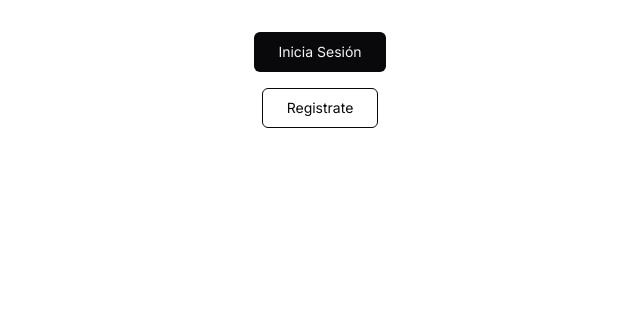
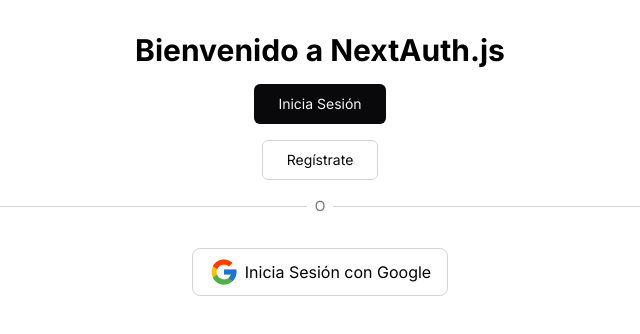
Before and after one commit to RoggerMen/NextJS-AuthJS, a Next.js app: page / in a window 1280 px wide. Shown: the top 334 px of the page, without its empty margins (320-960 px from the left). Built offline with nearby package versions, Linux system fonts and the light colour scheme; no server answers.

Commit message:
subiendo diseño un poco con loading

```diff
--- a/src/app/(auth)/_components/AuthForm/GoogleSignInButton.tsx
+++ b/src/app/(auth)/_components/AuthForm/GoogleSignInButton.tsx
@@ -1,39 +1,61 @@
-"use client"
+"use client";
 
-import { signIn } from "next-auth/react"
-import { FC, ReactNode } from "react"
-import { FcGoogle } from "react-icons/fc"
-import { useRouter } from "next/navigation"
+import { signIn } from "next-auth/react";
+import { FC, ReactNode } from "react";
+import { FcGoogle } from "react-icons/fc";
+import { useRouter } from "next/navigation";
+import { Loader2 } from "lucide-react";
 
 interface GoogleSignInButtonProps {
-    children: ReactNode
+  children: ReactNode;
+  isLoading?: boolean;
+  setIsLoading:(loading: boolean) => void;
 }
 
-const GoogleSignInButton: FC<GoogleSignInButtonProps> = ({ children }) => {
-    const router = useRouter()
+const GoogleSignInButton: FC<GoogleSignInButtonProps> = ({ children, isLoading, setIsLoading }) => {
+  const router = useRouter();
+
 
   const handleGoogleSignIn = async () => {
+    setIsLoading(true);
     try {
-            const result = await signIn("google", { callbackUrl: "/" })
+      const result = await signIn("google", { callbackUrl: "/" });
       if (result?.error) {
-                console.error("Error signing in with Google:", result.error)
+        console.error("Error signing in with Google:", result.error);
+        setIsLoading(false);
       } else {
-                router.push("/")
+        router.push("/");
       }
     } catch (error) {
-            console.error("Error signing in with Google:", error)
+      console.error("Error signing in with Google:", error);
+      setIsLoading(false);
     }
-    }
+  };
 
   return (
     <button
       onClick={handleGoogleSignIn}
-            className="w-full flex items-center justify-center gap-2 bg-white text-black border border-gray-300 rounded-lg px-4 py-2 mt-4 hover:bg-gray-100 transition-colors"
+      disabled={isLoading}
+      className={`flex items-center justify-center gap-1.5 ${
+        isLoading
+          ? "bg-gray-300 cursor-not-allowed"
+          : "bg-white hover:bg-gray-100"
+      }
+              bg-white text-black border border-gray-300 rounded-lg px-4 py-2 mt-4 hover:bg-gray-100 transition-colors`}
     >
-            <FcGoogle size={24} />
+      {isLoading ? (
+        <>
+          <Loader2 className="animate-spin w-5 h-5" />
+          <span>Inicia Sesión con Google...</span>
+        </>
+      ) : (
+        <>
+          <FcGoogle size={30} />
           {children}
+        </>
+      )}
     </button>
-    )
-}
+  );
+};
 
-export default GoogleSignInButton
+export default GoogleSignInButton;
--- a/src/app/(auth)/_components/AuthForm/form.tsx
+++ b/src/app/(auth)/_components/AuthForm/form.tsx
@@ -20,7 +20,6 @@
 import axios from "axios";
 import { signIn } from "next-auth/react";
 import { useRouter } from "next/navigation";
-import GoogleSignInButton from "./GoogleSignInButton";
 
 const formSchema = z.object({
   username: z.string().min(1, { message: "Campo Obligatorio" }),
@@ -80,96 +79,143 @@
 
   return (
     /*//IMPORTAMOS EL COMPONENTE "form" DE SHADCN */
-    <div className='w-full flex items-center justify-center flex-col gap-6'>
-
-        <div className='text-sm font-medium'>
-            <Link href={'/'} className='flex items-center gap-0.5 py-1 border-b border-transparent hover:border-b-zinc-950 transition-all duration-300'>
-            <ChevronLeft className='w-4 h-4' />
-            <span>Volver al Inicio
-            </span>
+    <div className="w-full flex items-center justify-center flex-col gap-6">
+      <div className="text-sm font-medium">
+        <Link
+          href={"/"}
+          className="flex items-center gap-0.5 py-1 border-b border-transparent hover:border-b-zinc-950 transition-all duration-300"
+        >
+          <ChevronLeft className="w-4 h-4" />
+          <span>Volver al Inicio</span>
         </Link>
       </div>
 
       <Form {...form}>
-            <form onSubmit={form.handleSubmit(onSubmit)} className='w-full max-w-[380px] px-6 py-6 border border-zinc-300 rounded-md space-y-3 '>
-
-
-            <h2 className='font-mediun text-lg text-center'> {mode === "register" ? "Registrate":"Inicia Sesión"} </h2>
-
+        <form
+          onSubmit={form.handleSubmit(onSubmit)}
+          className="w-full max-w-[380px] px-6 py-6 border border-zinc-300 rounded-md space-y-3 "
+        >
+          <h2 className="font-mediun text-lg text-center">
+            {" "}
+            {mode === "register" ? "Registrate" : "Inicia Sesión"}{" "}
+          </h2>
 
           <div>
             {/*RENDERIZAMOS TAMBIEN ESTE COMPONENTE DE FORMA CONDICIONAL
                 VAMOS A DECIR QUE SI EL "mode" es de "register"
                 RENDERIZAMOS ESTO DONDE ENCAPSULAMOS A EL COMPONENTE <FormField /> */}
             {mode === "register" && (
-
-                <FormField control={form.control} name="username" render={({ field }) => (
+              <FormField
+                control={form.control}
+                name="username"
+                render={({ field }) => (
                   <FormItem>
                     <FormLabel>Usuario</FormLabel>
                     <FormControl>
-                            <Input placeholder="Ejm: RoggerMeneses" {...field}/>
+                      <Input placeholder="Ejm: RoggerMeneses" {...field} />
                     </FormControl>
-                        <FormMessage/>
+                    <FormMessage />
                   </FormItem>
                 )}
               />
-            )
-            }
+            )}
 
-                <FormField control={form.control} name="email" render={({ field }) => (
+            <FormField
+              control={form.control}
+              name="email"
+              render={({ field }) => (
                 <FormItem>
                   <FormLabel>Correo Electrónico</FormLabel>
                   <FormControl>
-                            <Input type="email" placeholder="ejm: RoggerMeneses@gmail.com" {...field}/>
+                    <Input
+                      type="email"
+                      placeholder="ejm: RoggerMeneses@gmail.com"
+                      {...field}
+                    />
                   </FormControl>
-                        <FormMessage/>
+                  <FormMessage />
                 </FormItem>
               )}
             />
 
-                <FormField control={form.control} name="password" render={({ field }) => (
+            <FormField
+              control={form.control}
+              name="password"
+              render={({ field }) => (
                 <FormItem>
                   <FormLabel>Contraseña</FormLabel>
                   <FormControl>
-                            <Input type="password" placeholder="******************" {...field}/>
+                    <Input
+                      type="password"
+                      placeholder="******************"
+                      {...field}
+                    />
                   </FormControl>
-                        <FormMessage/>
+                  <FormMessage />
                 </FormItem>
               )}
             />
           </div>
 
           <div>
+            {form.formState.isSubmitting ? (
+              <>
+                <Button disabled className="w-full">
+                  <Loader2 className="w-4 h-4 animate-spin" />
+                  <span>
+                    {mode === "register"
+                      ? "Registrando..."
+                      : "Iniciando Sesión..."}
+                  </span>
+                </Button>
+              </>
+            ) : (
+              <>
+                <div className="flex justify-center items-center">
+                  <button
+                    type="submit"
+                    className="w-full bg-blue-500 text-white hover:bg-blue-600 active:bg-blue-700 py-2 px-4 rounded-lg shadow-lg transition-all"
+                  >
+                    {mode === "register" ? "Registrar" : "Iniciar Sesión"}
+                  </button>
 
-        {form.formState.isSubmitting ? <>
-        <Button disabled className='w-full'>
-            <Loader2 className='w-4 h-4 animate-spin'/>
-            <span>{mode === "register" ? "Registrando..." : "Iniciando Sesión..."}</span>
-        </Button>
-        </> :
-        <>
-        <div className='flex justify-center items-center'>
-<button type="submit" className='w-full bg-blue-500 text-white hover:bg-blue-600 active:bg-blue-700 py-2 px-4 rounded-lg shadow-lg transition-all'>{mode === "register" ? "Registrar" : "Iniciar Sesión"}</button>
                 </div>
-
-<GoogleSignInButton>SigIn With Google</GoogleSignInButton>
               </>
-        }
+            )}
           </div>
-
-
         </form>
       </Form>
 
-        <div className='text-sm'>
-            {mode === "register" ? <>
-                <p>¿Ya tienes una cuenta? <Link className='font-semibold hover:underline transition-all duration-200' href="/login">Inicia Sesión</Link></p>
+      <div className="text-sm">
+        {mode === "register" ? (
+          <>
+            <p>
+              ¿Ya tienes una cuenta?
+              <Link
+                className="font-semibold hover:underline transition-all duration-200 px-1"
+                href="/login"
+              >
+                Inicia Sesión
+              </Link>
+            </p>
           </>
-                : <> <p>¿Aún no tienes una cuenta? <Link className='font-semibold hover:underline transition-all duration-200' href="/register">Registrate</Link></p> </>}
+        ) : (
+          <>
+
+            <p>
+              ¿Aún no tienes una cuenta?
+              <Link
+                className="font-semibold hover:underline transition-all duration-200 px-1"
+                href="/register"
+              >
+                Registrate
+              </Link>
+            </p>
+          </>
+        )}
       </div>
     </div>
+  );
+};
 
-  )
-}
-
-export default AuthForm
+export default AuthForm;
--- a/src/app/layout.tsx
+++ b/src/app/layout.tsx
@@ -17,7 +17,8 @@
 }>) {
   return (
     <html lang="es">
-      <body className={`${inter.className} min-h-screen antialiased`}>
+      {/* min-h-screen antialiased */}
+      <body className={`${inter.className} `}>
         <NextAuthProvider>
           {children}
           <Toaster />
--- a/src/app/page.tsx
+++ b/src/app/page.tsx
@@ -1,53 +1,72 @@
-"use client"
+"use client";
 
-import Link from "next/link"
-import { ChevronRight } from 'lucide-react'
-import { useSession, signOut } from "next-auth/react"
-import { Button } from "@/components/ui/button"
+import Link from "next/link";
+import { ChevronRight } from "lucide-react";
+import { useSession, signOut } from "next-auth/react";
+import { Button } from "@/components/ui/button";
+import GoogleSignInButton from "./(auth)/_components/AuthForm/GoogleSignInButton";
+import { useState } from "react";
 
 export default function Home() {
-  const { data: session, status } = useSession()
+  const { data: session } = useSession();
+  const [isLoadingGoogle, setIsLoadingGoogle] = useState(false);
 
   if (session) {
     return (
       <main>
-        <div className="w-full flex flex-col gap-5 items-center justify-center mt-8">
+        <div className="w-full flex flex-col items-center justify-center gap-5 mt-8">
           <p className="">
             Hola, <strong>{session.user?.name}</strong>
           </p>
-          <Button
-            onClick={() => signOut({ callbackUrl: "/" })}
-          >
+          <img src={`${session.user?.image}`} />
+          <Button onClick={() => signOut({ callbackUrl: "/" })}>
             Cerrar Sesión
           </Button>
           <Link
             href={`/protected`}
-            className="h-10 rounded-md border border-zinc-950 text-zinc-950 flex gap-1 items-center justify-center px-6 text-sm"
+            className="h-10 rounded-md border border-gray-400 text-zinc-950 flex items-center justify-center  gap-1 px-6 text-sm hover:bg-zinc-200 transition-colors"
           >
             <span>Ir a ruta protegida</span>
             <ChevronRight className="w-4 h-4" />
           </Link>
         </div>
       </main>
-    )
+    );
   } else {
     return (
       <main>
         <div className="w-full flex flex-col items-center justify-center gap-4 mt-8">
+          <h1 className="text-3xl font-bold text-center">Bienvenido a NextAuth.js</h1>
+          {!isLoadingGoogle && (
           <Link
-            className="h-10 rounded-md bg-zinc-950 text-zinc-100 flex items-center justify-center px-6 text-sm"
+            className="h-10 rounded-md bg-zinc-950  text-zinc-100 flex items-center justify-center px-6 text-sm hover:bg-zinc-800 transition-colors"
             href={`/login`}
           >
             Inicia Sesión
           </Link>
+          )}
+          {!isLoadingGoogle && (
           <Link
-            className="h-10 rounded-md border border-zinc-950 text-zinc-950 flex items-center justify-center px-6 text-sm"
+            className="h-10 rounded-md border border-gray-300 text-zinc-950 flex items-center justify-center px-6 text-sm hover:bg-gray-200 transition-colors"
             href={`/register`}
           >
-            Registrate
+            Regístrate
           </Link>
+          )}
+        {!isLoadingGoogle && (
+          <div className="flex items-center w-4/5 gap-2">
+            <div className="border-t border-zinc-300 flex-grow"></div>
+            <span className="text-sm text-zinc-500">O</span>
+            <div className="border-t border-zinc-300 flex-grow"></div>
+          </div>
+        )}
+          <GoogleSignInButton isLoading={isLoadingGoogle}
+            setIsLoading={setIsLoadingGoogle}>
+            Inicia Sesión con Google
+          </GoogleSignInButton>
         </div>
       </main>
-    )
+
+    );
   }
 }
```
Also changed, not shown: src/auth.ts (+13 -5 lines), 2 other files (tests, documents, lock files or other folders). Lines whose indentation alone changed are shown as unchanged.
